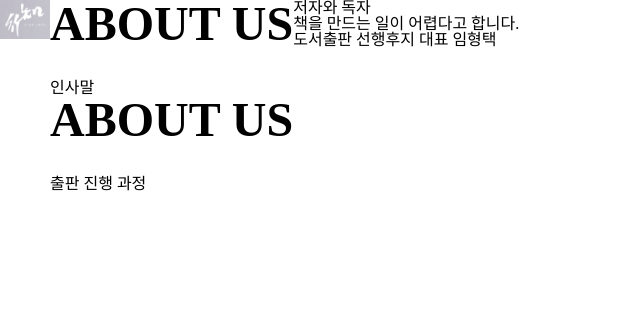
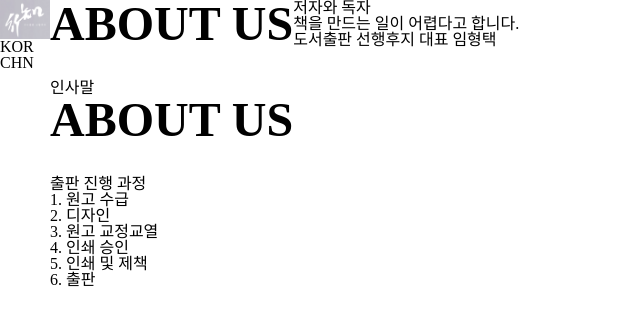
Before and after one commit to seongminjung/shhj, a React app: page /about in a window 1280 px wide. Shown: the whole page, without its empty margins (0-640 px from the left). Built offline with nearby package versions, Linux system fonts and the light colour scheme; some packages are replaced by stand-ins of ours; no server answers; a web font is replaced by a local one.

Commit message:
Add details

```diff
--- a/src/components/About2.js
+++ b/src/components/About2.js
@@ -6,6 +6,26 @@ const About2 = () => {
     <div className="container-fluid">
       <p className="a1-title">About Us</p>
       <p className="a1-subtitle">출판 진행 과정</p>
+      <div className="a2-flex">
+        <div className="a2-process">
+          <p>1. 원고 수급</p>
+        </div>
+        <div className="a2-process">
+          <p>2. 디자인</p>
+        </div>
+        <div className="a2-process">
+          <p>3. 원고 교정교열</p>
+        </div>
+        <div className="a2-process">
+          <p>4. 인쇄 승인</p>
+        </div>
+        <div className="a2-process">
+          <p>5. 인쇄 및 제책</p>
+        </div>
+        <div className="a2-process">
+          <p>6. 출판</p>
+        </div>
+      </div>
     </div>
   );
 };
--- a/src/components/Navigation.js
+++ b/src/components/Navigation.js
@@ -1,11 +1,18 @@
 import React from "react";
 import "css/navigation.css";
 import logo from "img/pictures/logo.png";
+import { Link } from "react-router-dom";
 
 const Navigation = () => {
   return (
     <div className="n-wrapper">
-      <img src={logo} alt="logo" className="n-logo" />
+      <Link to="/">
+        <img src={logo} alt="logo" className="n-logo" />
+      </Link>
+      <div className="n-language">
+        <p>kor</p>
+        <p>chn</p>
+      </div>
     </div>
   );
 };
--- a/src/css/navigation.css
+++ b/src/css/navigation.css
@@ -1,3 +1,7 @@
 .n-logo {
   width: 50px;
 }
+
+.n-language p {
+  text-transform: uppercase;
+}
--- a/src/routes/Main.js
+++ b/src/routes/Main.js
@@ -6,8 +6,17 @@ const Main = () => {
   return (
     <div className="container-fluid">
       <div className="m-flex">
-        <img src={bookimg} alt="book" className="m-img" />
-        <p className="m-title">Apply</p>
+        <div className="m-left">
+          <img src={bookimg} alt="book" className="m-img" />
+        </div>
+        <div className="m-right">
+          <p className="m-date">2023.02</p>
+          <p className="m-title">행복을 찾아서 가는 길</p>
+          <p className="m-body">
+            이번 [행복을 찾아서 가는 길]은 행복을 위해서 내린 그동안의 결정
+          </p>
+          <p className="m-footer">책을 펴내며: 산사의 미학</p>
+        </div>
       </div>
     </div>
   );
```
